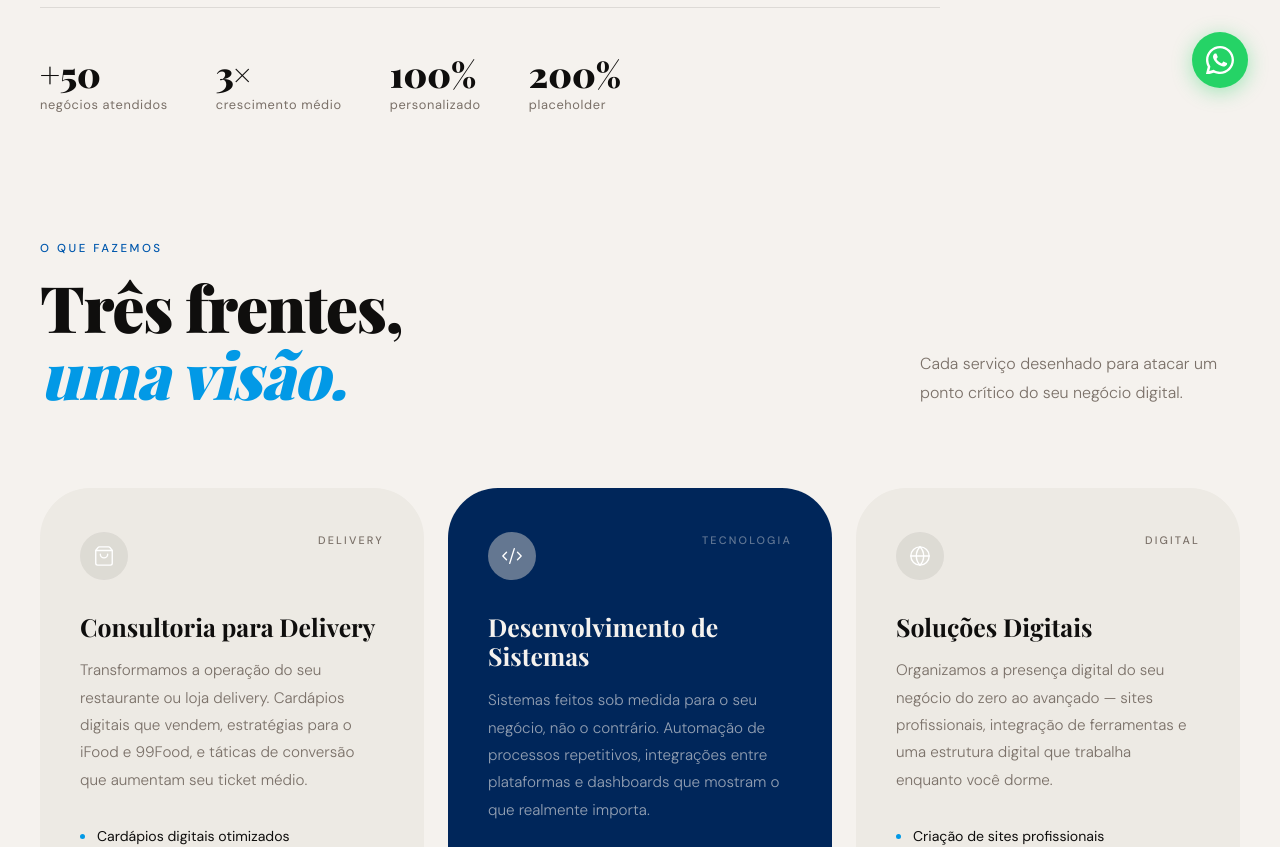
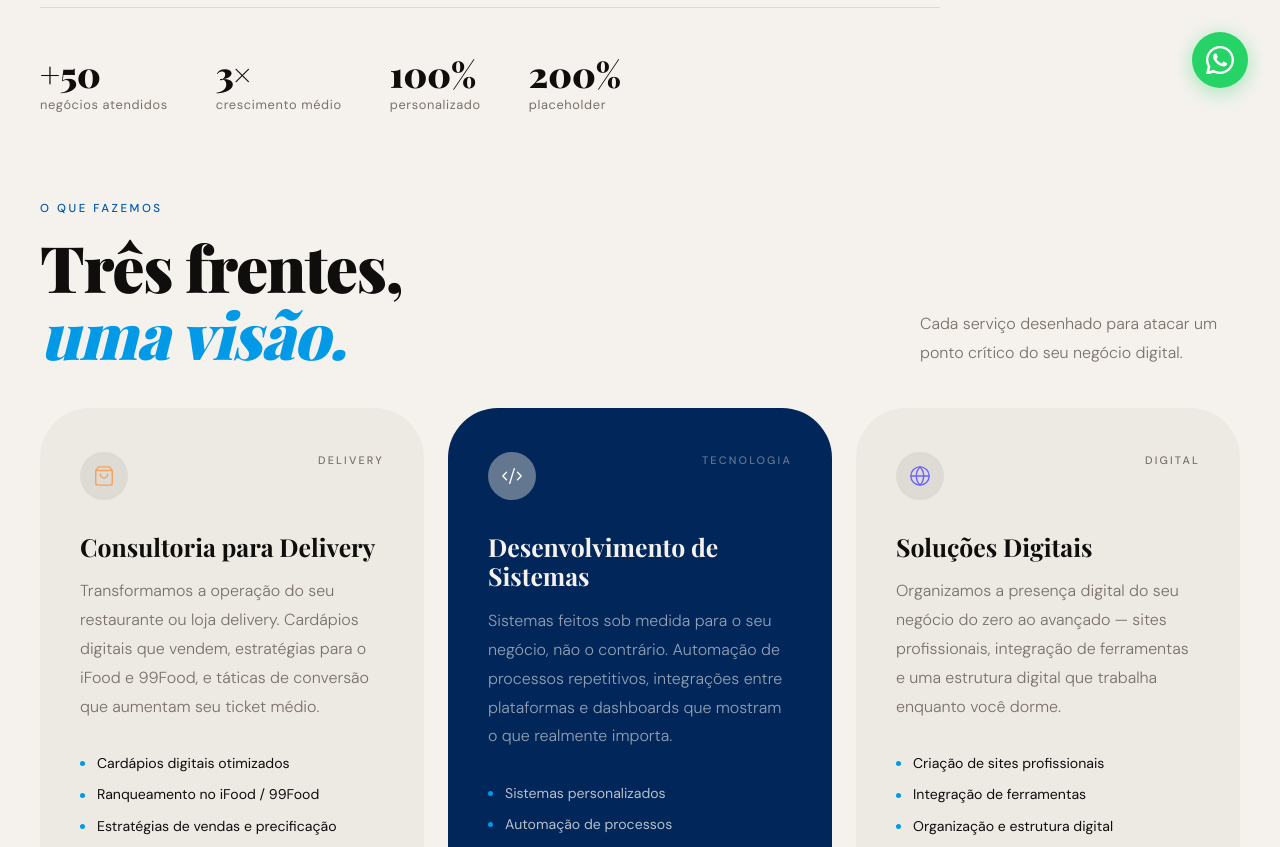
Before and after one commit to Hexdien/Atylus, a React (Vite) app: page / in a window 1280 px wide. Shown: the part 680-1527 px from the top of the page. Built offline with nearby package versions, Linux system fonts and the light colour scheme; a web font is replaced by a local one.

Commit message:
Margem reduzida, icons coloridos conforme contexto e fonte maior no paragrafo final

```diff
--- a/src/components/Services.jsx
+++ b/src/components/Services.jsx
@@ -41,11 +41,11 @@ export default function Services() {
   }, [])
 
   return (
-    <section id="servicos" style={{ padding: '120px 40px', background: 'var(--color-paper)' }}>
+    <section id="servicos" style={{ padding: '80px 40px', background: 'var(--color-paper)' }}>
       <div style={{ maxWidth: '1200px', margin: '0 auto' }}>
 
         {/* Header */}
-        <div style={{ display: 'flex', justifyContent: 'space-between', alignItems: 'flex-end', marginBottom: '80px', flexWrap: 'wrap', gap: 24 }}>
+        <div style={{ display: 'flex', justifyContent: 'space-between', alignItems: 'flex-end', marginBottom: '40px', flexWrap: 'wrap', gap: 24 }}>
           <div>
             <p className="section-label" style={{ marginBottom: '16px' }}>O que fazemos</p>
             <h2 className="display-title" style={{ fontSize: 'clamp(2.2rem, 5vw, 4rem)', color: 'var(--color-ink)' }}>
@@ -83,7 +83,12 @@ export default function Services() {
                     borderRadius: '50px',
                     display: 'flex', alignItems: 'center', justifyContent: 'center',
                   }}>
-                    <Icon size={22} color={i === 1 ? 'rgba(255,255,255,1)' : 'rgba(255,255,255,1)'} strokeWidth={1.5} />
+                    <Icon size={22}
+                    color={
+                      i === 0 ? '#F4A261'      // card 1 — laranja
+                      : i === 1 ? '#FFFFFF'    // card 2 — branco
+                      : '#6C63FF'              // card 3 — roxo
+                    }strokeWidth={1.5} />
                   </div>
                   <span style={{
                     fontFamily: 'var(--font-body)',
@@ -110,7 +115,7 @@ export default function Services() {
 
                 <p style={{
                   fontFamily: 'var(--font-body)',
-                  fontSize: '0.95rem',
+                  fontSize: '1rem',
                   fontWeight: 300,
                   color: i === 1 ? 'rgba(245,242,238,0.6)' : 'var(--color-muted)',
                   lineHeight: 1.8,
```
